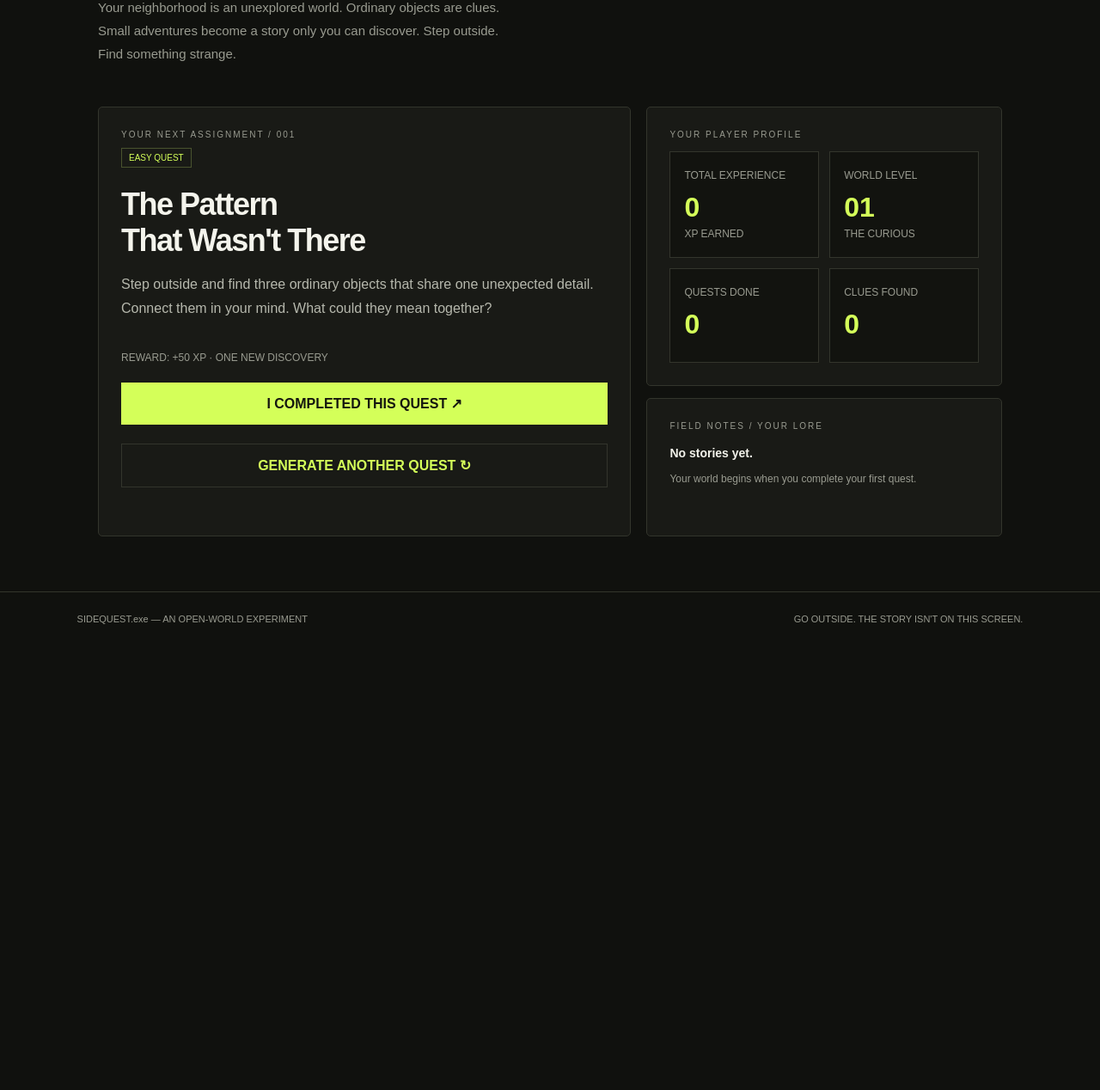
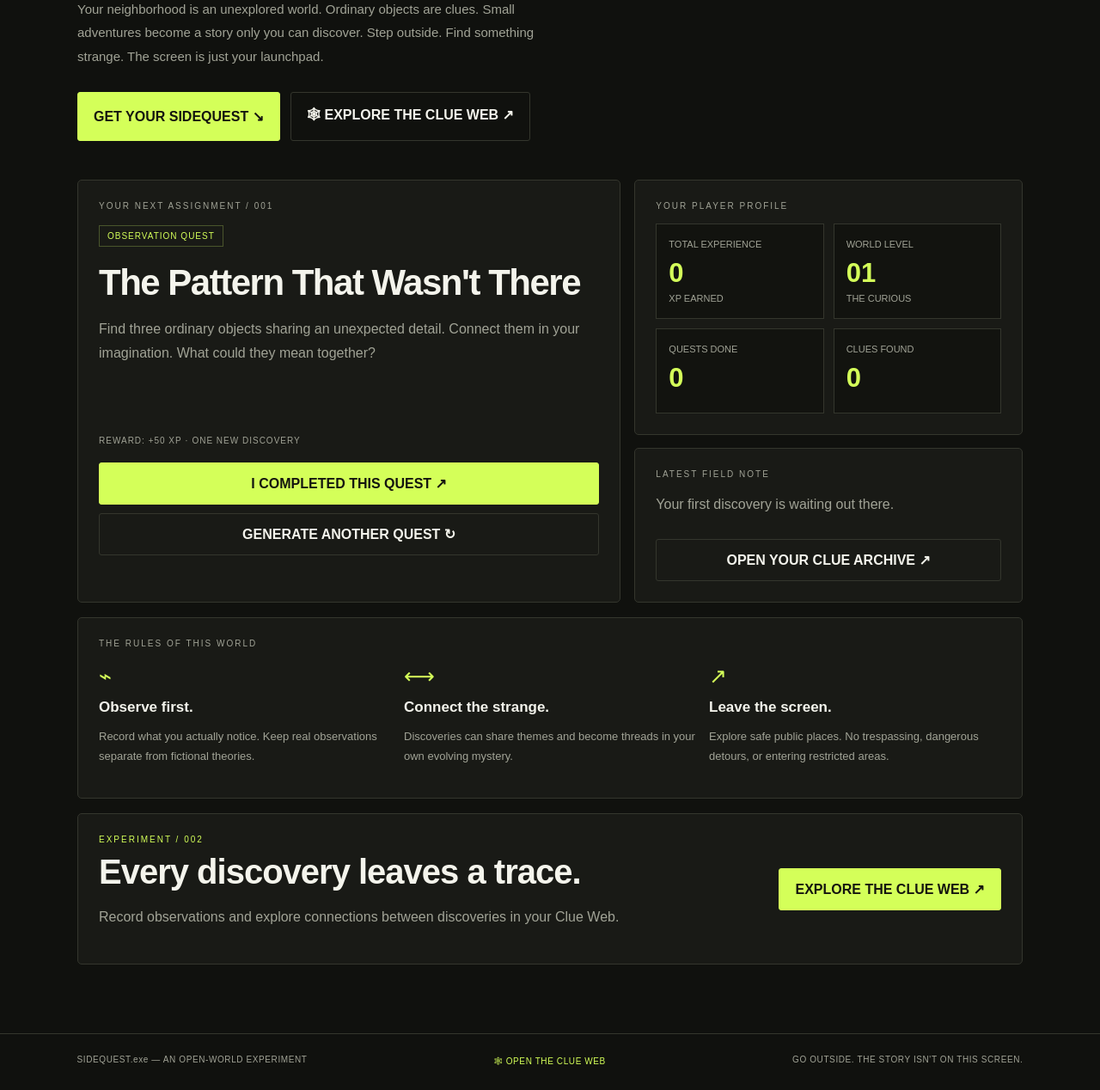
Before and after one commit to jahnavist04/sidequest-exe, a plain HTML site: page index.html in a window 1280 px wide. Shown: the part 486-1754 px from the top of the page at 86% size. Before the commit the page ends 1237 px from the top, so only its background shows below. Drawn offline with Linux system fonts and the light colour scheme.

Commit message:
Refactor index.html for improved layout and quests
Updated the HTML structure, styles, and quest functionality.

```diff
--- a/index.html
+++ b/index.html
@@ -5,125 +5,195 @@
 <meta charset="UTF-8">
 <meta name="viewport" content="width=device-width, initial-scale=1.0">
 <meta name="theme-color" content="#10110e">
-<meta name="description" content="SIDEQUEST.exe — Reality has unfinished missions. An open-source game that turns the real world into an evolving mystery.">
-<title>SIDEQUEST.exe — Reality has unfinished missions</title>
+<meta name="description" content="SIDEQUEST.exe — Reality has unfinished missions. Explore a mysterious real-world adventure.">
+<title>SIDEQUEST.exe — Reality Has Unfinished Missions</title>
 <style>
-:root{--bg:#10110e;--panel:#191a16;--lime:#d4ff59;--muted:#999b90;--line:#33352c}
+:root{--bg:#10110e;--panel:#191a16;--lime:#d4ff59;--muted:#a1a396;--line:#34362d;--text:#f4f4ec}
 *{box-sizing:border-box}
-body{margin:0;background:var(--bg);color:#f4f4ec;font-family:Arial,Helvetica,sans-serif}
+html{scroll-behavior:smooth}
+body{margin:0;background:var(--bg);color:var(--text);font-family:Arial,Helvetica,sans-serif}
+a{color:inherit;text-decoration:none}
 button{font:inherit;cursor:pointer}
-header{padding:22px 7%;display:flex;justify-content:space-between;align-items:center;border-bottom:1px solid var(--line)}
-.logo{font-weight:900;letter-spacing:-1px}.logo span{color:var(--lime)}
-.status{font-size:11px;color:var(--lime);letter-spacing:1px}
-main{max-width:1100px;margin:auto;padding:64px 24px}
-.eyebrow{color:var(--lime);font-size:11px;letter-spacing:3px;text-transform:uppercase}
-h1{font-size:clamp(52px,10vw,110px);line-height:.88;letter-spacing:-7px;margin:26px 0}
-h1 span{color:var(--lime)}
-.intro{color:var(--muted);max-width:470px;line-height:1.8;font-size:15px}
-.layout{display:grid;grid-template-columns:1.5fr 1fr;gap:18px;margin-top:48px}
-.panel{background:var(--panel);border:1px solid var(--line);padding:26px;border-radius:5px}
-.panel-label{color:var(--muted);font-size:10px;letter-spacing:2px}
-.quest{min-height:300px;display:flex;flex-direction:column;justify-content:space-between}
-.quest h2{font-size:36px;letter-spacing:-1.5px;margin:22px 0 10px}
-.quest p{color:#b6b8ad;line-height:1.7}
-.primary{background:var(--lime);border:0;color:#14150f;padding:15px 19px;font-weight:800;width:100%;margin-top:22px}
-.primary:hover{background:#e6ff9d}
-.stats{display:grid;grid-template-columns:1fr 1fr;gap:12px;margin-top:14px}
-.stat{padding:20px 16px;background:#12130f;border:1px solid var(--line)}
-.number{font-size:32px;font-weight:800;color:var(--lime);margin:12px 0 5px}
-.small{font-size:12px;color:var(--muted)}
-.mission{padding:17px 0;border-bottom:1px solid var(--line)}
-.mission:last-child{border:0}
-.mission strong{font-size:14px}.mission p{font-size:12px;line-height:1.6;color:var(--muted)}
-.tag{display:inline-block;color:var(--lime);border:1px solid #49532e;padding:5px 8px;font-size:10px;margin-top:10px}
-footer{padding:25px 7%;border-top:1px solid var(--line);color:var(--muted);font-size:11px;display:flex;justify-content:space-between;gap:15px;flex-wrap:wrap}
-#toast{color:var(--lime);font-size:12px;margin-top:12px;min-height:18px}
-@media(max-width:700px){main{padding:45px 18px}header{padding:20px}h1{letter-spacing:-4px}.layout{grid-template-columns:1fr}.quest{min-height:280px}}
+header{position:sticky;top:0;z-index:5;background:#10110ef2;backdrop-filter:blur(12px);padding:20px 7%;border-bottom:1px solid var(--line);display:flex;justify-content:space-between;align-items:center;gap:15px}
+.logo{font-weight:950;letter-spacing:-1px;font-size:17px}
+.logo span,h1 span,.lime{color:var(--lime)}
+.status,.eyebrow,.label{font-size:10px;letter-spacing:2px}
+.status,.eyebrow{color:var(--lime)}
+main{max-width:1150px;margin:auto;padding:65px 25px 80px}
+.eyebrow{text-transform:uppercase}
+h1{font-size:clamp(55px,10vw,112px);line-height:.88;letter-spacing:-.075em;margin:25px 0}
+.intro{max-width:560px;color:var(--muted);line-height:1.85;font-size:15px}
+.actions{display:flex;flex-wrap:wrap;gap:12px;margin-top:27px}
+.btn{display:inline-flex;align-items:center;justify-content:center;padding:14px 18px;border:1px solid var(--line);background:transparent;color:var(--text);font-weight:750;border-radius:3px;transition:.2s}
+.btn:hover{border-color:var(--lime);transform:translateY(-2px)}
+.btn.primary{background:var(--lime);border-color:var(--lime);color:#14150f}
+.btn.primary:hover{background:#e6ff9d}
+.layout{display:grid;grid-template-columns:1.4fr 1fr;gap:16px;margin-top:45px}
+.panel{background:var(--panel);border:1px solid var(--line);padding:24px;border-radius:5px;min-width:0}
+.label{color:var(--muted);text-transform:uppercase}
+.quest{min-height:360px;display:flex;flex-direction:column;justify-content:space-between}
+.tag{display:inline-block;border:1px solid #49552c;color:var(--lime);padding:6px 9px;font-size:10px;letter-spacing:1px;margin-top:17px}
+.quest h2{font-size:clamp(29px,4vw,42px);letter-spacing:-1.5px;margin:18px 0 10px}
+p{color:var(--muted);line-height:1.75}
+.reward{font-size:10px;color:var(--muted);letter-spacing:1px}
+.quest-actions{display:grid;gap:10px;margin-top:20px}
+.quest-actions .btn{width:100%}
+.stats{display:grid;grid-template-columns:1fr 1fr;gap:11px;margin-top:15px}
+.stat{background:#12130f;border:1px solid var(--line);padding:17px 14px}
+.number{font-size:31px;font-weight:850;color:var(--lime);margin:10px 0 5px}
+.small{font-size:11px;color:var(--muted)}
+.latest{margin-top:15px}
+.features{display:grid;grid-template-columns:repeat(3,1fr);gap:15px;margin-top:18px}
+.feature h3{font-size:17px;margin:12px 0 5px}
+.feature p{font-size:13px}
+.symbol{font-size:25px;color:var(--lime)}
+.clue-cta{margin-top:17px;display:flex;align-items:center;justify-content:space-between;gap:20px;flex-wrap:wrap}
+.clue-cta h2{font-size:clamp(27px,4vw,40px);letter-spacing:-1px;margin:10px 0}
+footer{border-top:1px solid var(--line);padding:24px 7%;display:flex;justify-content:space-between;flex-wrap:wrap;gap:15px;color:var(--muted);font-size:10px;letter-spacing:.6px}
+footer a{color:var(--lime)}
+#toast{min-height:18px;color:var(--lime);font-size:12px;margin-top:12px}
+@media(max-width:740px){header{padding:18px 5%}.status{font-size:9px}main{padding:45px 18px 60px}.layout{grid-template-columns:1fr}.features{grid-template-columns:1fr}h1{letter-spacing:-.06em}}
 </style>
 </head>
 <body>
 <header>
-  <div class="logo">SIDEQUEST<span>.exe</span></div>
+<a href="./index.html" class="logo">SIDEQUEST<span>.exe</span></a>
 <div class="status">● REALITY MODE: ON</div>
 </header>
+
 <main>
-  <div class="eyebrow">A game that exists outside your screen</div>
+<div class="eyebrow">An open-world experiment / 001</div>
 <h1>REALITY HAS<br>UNFINISHED<br><span>MISSIONS.</span></h1>
-  <p class="intro">Your neighborhood is an unexplored world. Ordinary objects are clues. Small adventures become a story only you can discover. Step outside. Find something strange.</p>
+<p class="intro">Your neighborhood is an unexplored world. Ordinary objects are clues. Small adventures become a story only you can discover. Step outside. Find something strange. The screen is just your launchpad.</p>
+
+<div class="actions">
+<a class="btn primary" href="#quest">GET YOUR SIDEQUEST ↘</a>
+<a class="btn" href="./clues.html">🕸 EXPLORE THE CLUE WEB ↗</a>
+</div>
+
 <div class="layout">
-    <section class="panel quest">
+<section class="panel quest" id="quest">
 <div>
-        <div class="panel-label">YOUR NEXT ASSIGNMENT / 001</div>
-        <div class="tag" id="difficulty">EASY QUEST</div>
-        <h2 id="questTitle">The Pattern<br>That Wasn't There</h2>
-        <p id="questText">Step outside and find three ordinary objects that share one unexpected detail. Connect them in your mind. What could they mean together?</p>
+<div class="label">Your next assignment / <span id="questNumber">001</span></div>
+<div class="tag" id="difficulty">OBSERVATION QUEST</div>
+<h2 id="questTitle">The Pattern That Wasn't There</h2>
+<p id="questText">Find three ordinary objects sharing an unexpected detail. Connect them in your imagination. What could they mean together?</p>
 </div>
 <div>
-        <div class="small" id="reward">REWARD: +50 XP · ONE NEW DISCOVERY</div>
-        <button class="primary" id="complete">I COMPLETED THIS QUEST ↗</button>
-        <button class="primary" id="next" style="background:transparent;color:var(--lime);border:1px solid var(--line)">GENERATE ANOTHER QUEST ↻</button>
+<div class="reward" id="reward">REWARD: +50 XP · ONE NEW DISCOVERY</div>
+<div class="quest-actions">
+<button class="btn primary" id="complete">I COMPLETED THIS QUEST ↗</button>
+<button class="btn" id="next">GENERATE ANOTHER QUEST ↻</button>
+</div>
 <div id="toast" aria-live="polite"></div>
 </div>
 </section>
+
 <aside>
 <section class="panel">
-        <div class="panel-label">YOUR PLAYER PROFILE</div>
+<div class="label">Your player profile</div>
 <div class="stats">
 <div class="stat"><div class="small">TOTAL EXPERIENCE</div><div class="number" id="xp">0</div><div class="small">XP EARNED</div></div>
-          <div class="stat"><div class="small">WORLD LEVEL</div><div class="number" id="level">01</div><div class="small">THE CURIOUS</div></div>
+<div class="stat"><div class="small">WORLD LEVEL</div><div class="number" id="level">01</div><div class="small" id="rank">THE CURIOUS</div></div>
 <div class="stat"><div class="small">QUESTS DONE</div><div class="number" id="done">0</div></div>
 <div class="stat"><div class="small">CLUES FOUND</div><div class="number" id="clues">0</div></div>
 </div>
 </section>
-      <section class="panel" style="margin-top:14px">
-        <div class="panel-label">FIELD NOTES / YOUR LORE</div>
-        <div id="journal"><div class="mission"><strong>No stories yet.</strong><p>Your world begins when you complete your first quest.</p></div></div>
+<section class="panel latest">
+<div class="label">Latest field note</div>
+<div id="latestNote"><p>Your first discovery is waiting out there.</p></div>
+<a class="btn" style="width:100%;margin-top:10px" href="./clues.html">OPEN YOUR CLUE ARCHIVE ↗</a>
 </section>
 </aside>
 </div>
+
+<section class="panel" style="margin-top:17px">
+<div class="label">The rules of this world</div>
+<div class="features">
+<div class="feature"><div class="symbol">⌁</div><h3>Observe first.</h3><p>Record what you actually notice. Keep real observations separate from fictional theories.</p></div>
+<div class="feature"><div class="symbol">⟷</div><h3>Connect the strange.</h3><p>Discoveries can share themes and become threads in your own evolving mystery.</p></div>
+<div class="feature"><div class="symbol">↗</div><h3>Leave the screen.</h3><p>Explore safe public places. No trespassing, dangerous detours, or entering restricted areas.</p></div>
+</div>
+</section>
+
+<section class="panel clue-cta">
+<div>
+<div class="eyebrow">Experiment / 002</div>
+<h2>Every discovery leaves a trace.</h2>
+<p>Record observations and explore connections between discoveries in your Clue Web.</p>
+</div>
+<a class="btn primary" href="./clues.html">EXPLORE THE CLUE WEB ↗</a>
+</section>
 </main>
-<footer><span>SIDEQUEST.exe — AN OPEN-WORLD EXPERIMENT</span><span>GO OUTSIDE. THE STORY ISN'T ON THIS SCREEN.</span></footer>
+
+<footer>
+<span>SIDEQUEST.exe — AN OPEN-WORLD EXPERIMENT</span>
+<a href="./clues.html">🕸 OPEN THE CLUE WEB</a>
+<span>GO OUTSIDE. THE STORY ISN'T ON THIS SCREEN.</span>
+</footer>
+
 <script>
 const quests=[
-["The Pattern That Wasn't There","Find three ordinary objects sharing an unexpected detail. Connect them in your imagination.","EASY QUEST",50],
-["The Forgotten Witness","Find an object that looks like it has witnessed a hundred years of stories. What would it tell you?","OBSERVATION",60],
-["A Colour Out of Place","Choose one colour. Find five things around you wearing it. Which one seems like it doesn't belong?","EXPLORER",50],
-["The Tiny Civilization","Look closely at a patch of ground. Find signs of life or change you would normally walk straight past.","MICRO EXPLORER",75],
-["The Unfamiliar Turn","On a safe, accessible public route, take a turn you usually ignore. Discover one detail worth remembering.","EXPLORATION",80],
-["The Object With Two Lives","Find something ordinary and imagine two completely different stories explaining how it got there.","STORY QUEST",60],
-["Echoes of a Shape","Find a shape in nature, then discover that same shape in something human-made. What connects them?","PATTERN HUNTER",70]
+{title:"The Pattern That Wasn't There",text:"Find three ordinary objects sharing an unexpected detail. Connect them in your imagination. What could they mean together?",tag:"OBSERVATION QUEST",xp:50},
+{title:"The Forgotten Witness",text:"Find an object that looks like it has witnessed a hundred stories. What would it tell you if it could speak?",tag:"STORY QUEST",xp:60},
+{title:"A Colour Out of Place",text:"Choose one colour and find five things around you wearing it. Which one seems like it doesn't belong?",tag:"PATTERN HUNTER",xp:50},
+{title:"The Tiny Civilization",text:"Look closely at a patch of ground from a safe spot. Find signs of life or change you would normally walk past.",tag:"MICRO EXPLORER",xp:75},
+{title:"The Unfamiliar Turn",text:"On a safe public route, notice a place you usually overlook. Find one detail worth remembering. Avoid private or restricted areas.",tag:"EXPLORATION QUEST",xp:80},
+{title:"The Object With Two Lives",text:"Find an ordinary object and invent two completely different fictional stories about how it got there.",tag:"IMAGINATION QUEST",xp:60},
+{title:"Echoes of a Shape",text:"Find a shape in nature, then spot the same shape in something human-made. What connection can you imagine?",tag:"CONNECTION QUEST",xp:70}
 ];
+
 let state;
-try{state=JSON.parse(localStorage.getItem("sidequest-state"))||{xp:0,done:0,clues:0,journal:[],completed:[]}}catch(e){state={xp:0,done:0,clues:0,journal:[],completed:[]}}
+try{
+state=JSON.parse(localStorage.getItem("sidequest-state"))||{xp:0,done:0,clues:0,journal:[],completed:[]};
+}catch(e){state={xp:0,done:0,clues:0,journal:[],completed:[]};}
 let current=0;
-function save(){try{localStorage.setItem("sidequest-state",JSON.stringify(state))}catch(e){}}
+
+function save(){
+try{localStorage.setItem("sidequest-state",JSON.stringify(state));}catch(e){}
+}
+function escapeHTML(value){
+return String(value).replace(/[&<>"']/g,c=>({"&":"&amp;","<":"&lt;",">":"&gt;",'"':"&quot;","'":"&#39;"}[c]));
+}
 function render(){
 document.getElementById("xp").textContent=state.xp;
 document.getElementById("done").textContent=state.done;
 document.getElementById("clues").textContent=state.clues;
-document.getElementById("level").textContent=String(Math.floor(state.xp/200)+1).padStart(2,"0");
-document.getElementById("journal").innerHTML=state.journal.length?state.journal.slice().reverse().map(x=>`<div class="mission"><strong>${escapeHTML(x.title)}</strong><p>${escapeHTML(x.note)}</p><span class="tag">+${x.reward} XP</span></div>`).join(""):'<div class="mission"><strong>No stories yet.</strong><p>Your world begins when you complete your first quest.</p></div>';
+const level=Math.floor(state.xp/200)+1;
+document.getElementById("level").textContent=String(level).padStart(2,"0");
+document.getElementById("rank").textContent=level>=5?"WORLD WALKER":level>=3?"CLUE SEEKER":"THE CURIOUS";
+const last=state.journal[state.journal.length-1];
+document.getElementById("latestNote").innerHTML=last
+?`<p><strong>${escapeHTML(last.title)}</strong><br>${escapeHTML(last.note)}</p>`
+:"<p>Your first discovery is waiting out there.</p>";
 }
-function escapeHTML(s){return String(s).replace(/[&<>"']/g,c=>({"&":"&amp;","<":"&lt;",">":"&gt;",'"':"&quot;","'":"&#39;"}[c]))}
-function generate(){
-let options=quests.map((q,i)=>i).filter(i=>!state.completed.includes(i));
-if(!options.length){state.completed=[];options=quests.map((q,i)=>i)}
-current=options[Math.floor(Math.random()*options.length)];
-let q=quests[current];
-document.getElementById("questTitle").textContent=q[0];
-document.getElementById("questText").textContent=q[1];
-document.getElementById("difficulty").textContent=q[2];
-document.getElementById("reward").textContent=`REWARD: +${q[3]} XP · ONE NEW DISCOVERY`;
-document.getElementById("toast").textContent="A new mission awaits. The world is yours to explore.";
+function generateQuest(){
+let available=quests.map((q,i)=>i).filter(i=>!state.completed.includes(i));
+if(!available.length){state.completed=[];available=quests.map((q,i)=>i);}
+current=available[Math.floor(Math.random()*available.length)];
+const q=quests[current];
+document.getElementById("questNumber").textContent=String(state.done+1).padStart(3,"0");
+document.getElementById("questTitle").textContent=q.title;
+document.getElementById("questText").textContent=q.text;
+document.getElementById("difficulty").textContent=q.tag;
+document.getElementById("reward").textContent=`REWARD: +${q.xp} XP · ONE NEW DISCOVERY`;
+document.getElementById("toast").textContent="New mission loaded. Your world is waiting.";
 }
-document.getElementById("next").addEventListener("click",generate);
+document.getElementById("next").addEventListener("click",generateQuest);
 document.getElementById("complete").addEventListener("click",()=>{
-if(state.completed.includes(current)){document.getElementById("toast").textContent="You've already logged this quest. Find another clue.";return}
-let q=quests[current];state.xp+=q[3];state.done++;state.clues++;
+if(state.completed.includes(current)){
+document.getElementById("toast").textContent="You've already logged this mission. Generate another quest.";
+return;
+}
+const q=quests[current];
+state.xp+=q.xp;
+state.done++;
+state.clues++;
 state.completed.push(current);
-state.journal.push({title:q[0],note:"Quest logged by you. Add your real-world observations to the next version of your field journal.",reward:q[3]});
-save();render();
-document.getElementById("toast").textContent=`QUEST LOGGED. +${q[3]} XP. Your world grows.`;
+state.journal.push({title:q.title,note:"Quest marked complete. Add your real observation in the Clue Web.",reward:q.xp});
+save();
+render();
+document.getElementById("toast").textContent=`QUEST LOGGED · +${q.xp} XP · Your world grows.`;
 });
 render();
 </script>
```
Lines whose indentation alone changed are shown as unchanged.
